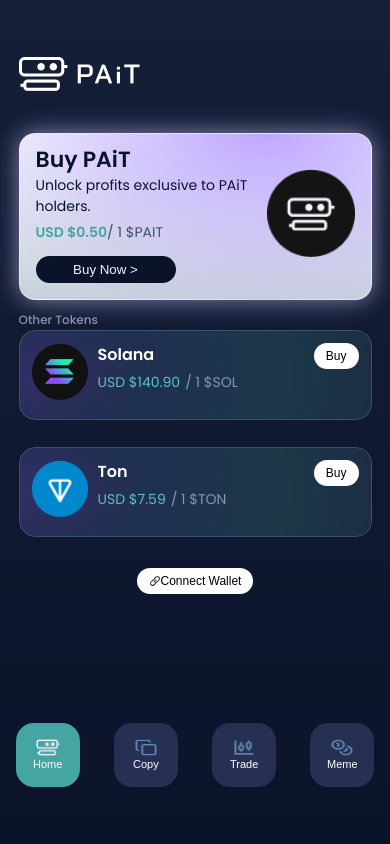
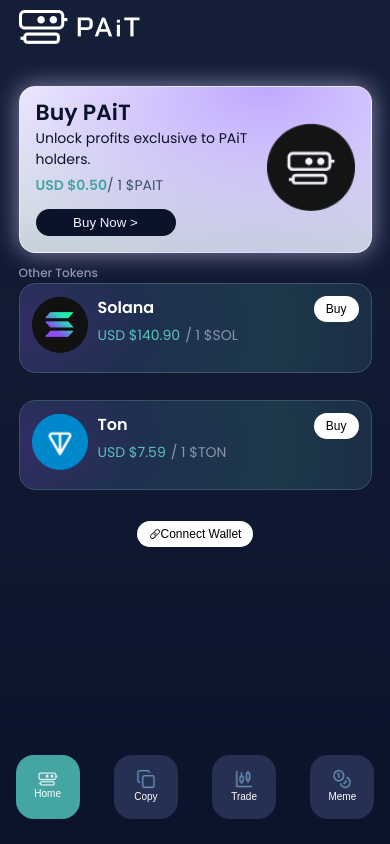
Before and after one commit to MorrisMacharia/PAiT, a Next.js app: page / in a window 390 px wide. Built offline with nearby package versions, Linux system fonts and the light colour scheme.

Commit message:
responsiveness correction

```diff
--- a/src/app/Layout/HomeLayout.jsx
+++ b/src/app/Layout/HomeLayout.jsx
@@ -1,20 +1,39 @@
-import React from "react";
+import React, { useState, useEffect } from "react";
 import BottomNavbar from "../components/Dock/dock";
 
 export default function HomeLayout({ children }) {
+  const [isMobile, setIsMobile] = useState(false);
+
+  useEffect(() => {
+    const handleResize = () => {
+      setIsMobile(window.innerWidth <= 480);
+    };
+
+    handleResize();
+
+    window.addEventListener("resize", handleResize);
+
+    return () => {
+      window.removeEventListener("resize", handleResize);
+    };
+  }, []);
+
   return (
     <div
       style={{
         display: "flex",
         flexDirection: "column",
-        justifyContent: "space-around",
-        height: "100%",
+        minHeight: "100vh",
+        padding: isMobile ? "10px" : "20px",
+        position: "relative",
       }}
     >
+      <div style={{ flex: 1 }}>
+        {children}
+      </div>
 
-      {children}
       <footer>
-        <BottomNavbar />
+        <BottomNavbar isMobile={isMobile} />
       </footer>
     </div>
   );
--- a/src/app/Layout/home.css
+++ b/src/app/Layout/home.css
@@ -98,6 +98,9 @@
 @media (max-width: 768px) {
   .home1 {
     max-width: 100%;
+    display: flex;
+    flex-direction: column;
+    justify-content: space-around;
     padding: 0 8px;
   }
 
--- a/src/app/Newwallet/page.css
+++ b/src/app/Newwallet/page.css
@@ -12,6 +12,7 @@
   align-items: center;
   gap: 50px;
   width: 100%;
+  height: 100%;
 }
 
 .wall2 {
--- a/src/app/components/Dock/dock.css
+++ b/src/app/components/Dock/dock.css
@@ -56,3 +56,41 @@
   gap: var(--sds-size-space-0);
   flex-shrink: 0;
 }
+@media (max-width: 768px) {
+  .hm {
+    font-size: 12px;
+  }
+
+  .dock {
+    padding: 8px 0;
+  }
+
+  .dock1, .dock2 {
+    padding: 8px;
+  }
+}
+
+@media (max-width: 480px) {
+  .dock {
+    display: flex;
+
+    padding: 5px 0;
+  }
+
+  .btn11 {
+    margin-bottom: 10px;
+  }
+
+  .hm {
+    font-size: 10px;
+  }
+
+  .dock1, .dock2 {
+    padding: 5px;
+  }
+
+  .dock img {
+    width: 20px;
+    height: auto;
+  }
+}
--- a/src/app/components/Dock/dock.js
+++ b/src/app/components/Dock/dock.js
@@ -3,7 +3,6 @@
 import React, { use } from "react";
 import "../Dock/dock.css";
 import Image from "next/image";
-import Link from "next/link";
 import { useRouter } from 'next/navigation';
 
 const BottomNavbar = () => {
--- a/src/app/globals.css
+++ b/src/app/globals.css
@@ -6,7 +6,7 @@
 
 body {
   width: 100%;
-  height: 100dvh;
+  /* height: 100dvh; */
   background: linear-gradient(
       180deg,
       rgba(58, 80, 107, 0.2) 0%,
```
Also changed, not shown: src/app/Connectwallet/page.css (+17 -0 lines), src/app/Layout/WalletLayout.jsx (+54 -9 lines).
